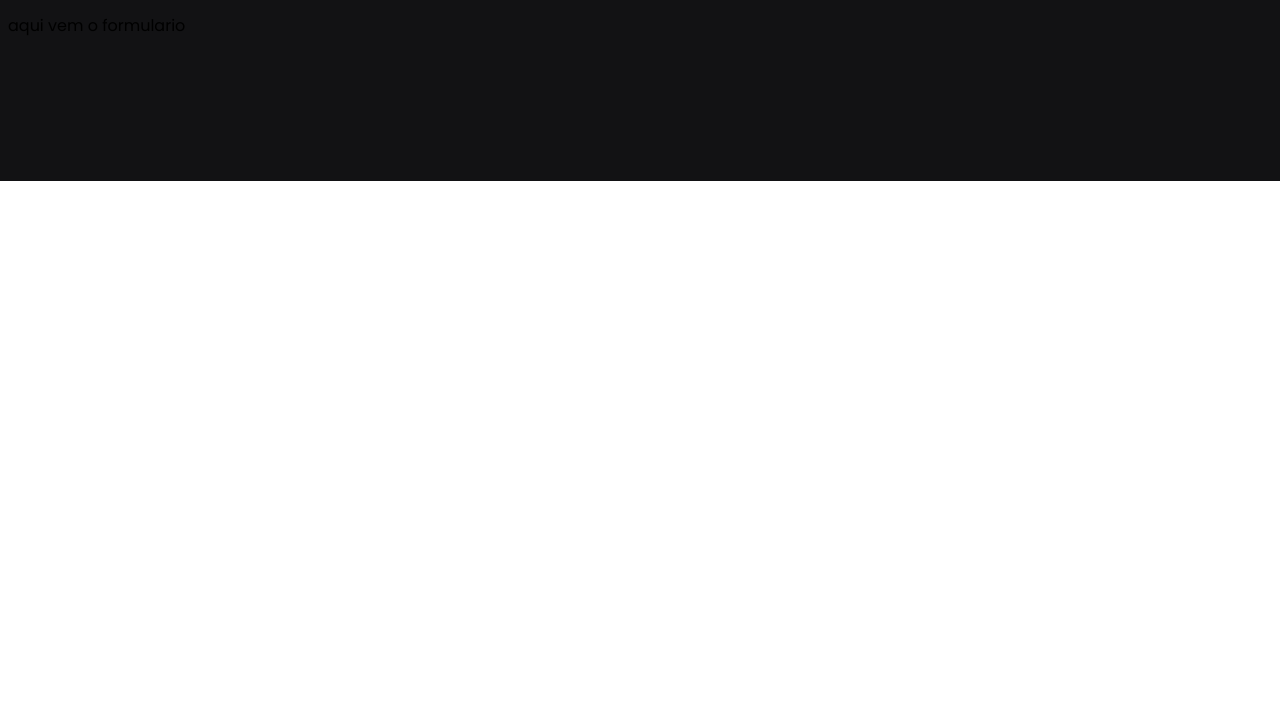
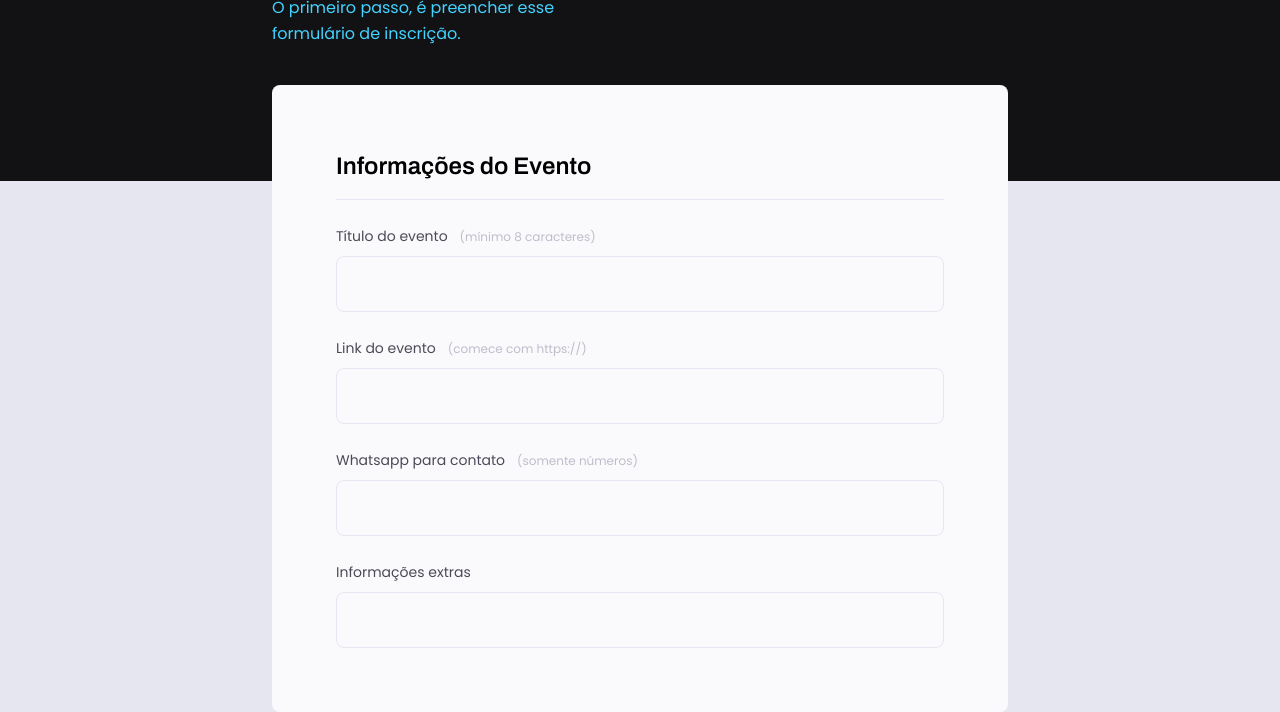
Before and after one commit to fabioromagnoli99/Projeto03, a plain HTML site: page index.html in a window 1280 px wide. Shown: the part 187-899 px from the top of the page. Before the commit the page ends 800 px from the top, so only its background shows below. Drawn offline with Linux system fonts and the light colour scheme.

Commit message:
add form

```diff
--- a/index.html
+++ b/index.html
@@ -8,13 +8,42 @@
     <link rel="stylesheet" href="style.css">
 </head>
 <body>
-    <header>
-        <h1>Crie e compartilhe seu evento.</h1>
-        <p>O primeiro passo, é preencher esse formulário de inscrição.</p>
-    </header>
-    <form action="">
-        aqui vem o formulario
-    </form>
+    <div class="page">
+        <header>
+            <h1>Crie e compartilhe seu evento.</h1>
+            <p>O primeiro passo, é preencher esse formulário de inscrição.</p>
+        </header>
+        <form>
 
+            <fieldset>
+            <div class="fieldset-wrapper">
+
+                <legend>Informações do Evento</legend>
+
+                <div class="input-wrapper">
+                    <label for="event-title">Título do evento<span>(mínimo 8 caracteres)</span></label>
+                    <input type="text" id="event-title" />
+                </div>
+
+                <div class="input-wrapper">
+                    <label for="event-link">Link do evento<span>(comece com https://)</span></label>
+                    <input type="text" id="event-link" />
+                </div>
+
+                <div class="input-wrapper">
+                    <label for="event-whatsapp">Whatsapp para contato<span>(somente números)</span></label>
+                    <input type="text" id="event-whatsapp" />
+                </div>
+
+                <div class="input-wrapper">
+                    <label for="event-extras">Informações extras</label>
+                    <input type="text" id="event-extras" />
+                </div>
+
+            </div>
+            </fieldset>
+
+        </form>
+    </div>
 </body>
 </html>
--- a/style.css
+++ b/style.css
@@ -1,28 +1,19 @@
 @import url('https://fonts.googleapis.com/css2?family=Archivo:ital,wght@0,100..900;1,100..900&display=swap');
 @import url('https://fonts.googleapis.com/css2?family=Archivo:ital,wght@0,100..900;1,100..900&family=Poppins:ital,wght@0,100;0,200;0,300;0,400;0,500;0,600;0,700;0,800;0,900;1,100;1,200;1,300;1,400;1,500;1,600;1,700;1,800;1,900&display=swap');
 
-h1 {
-    font-family: "Archivo", sans-serif;
-    font-weight: 700;
-    font-size: 36px;
-    line-height: 42px;
-    color: #fff;
-
-    width: 319px;
+* {
+    margin: 0;
+    padding: 0;
+    box-sizing: border-box;
 }
 
-p {
-    color: #42D3FF;
-    width: 286px;
-
-    font-size: 16px;
-    font-style: normal;
-    font-weight: 400;
-    line-height: 26px;
+body, input, button, select textarea {
+    font-family: "Poppins", sans-serif;
 }
 
 body {
     font-family: "Poppins", sans-serif;
+    background: #E6E6F0;
 }
 
 body::before {
@@ -36,3 +27,99 @@ body::before {
     z-index: -1;
     position: absolute;
 }
+
+.page {
+    width: 736px;
+    margin: auto;
+}
+
+header {
+    width: 319px;
+
+    margin-top: 74px;
+}
+
+header h1 {
+    font-family: "Archivo", sans-serif;
+    font-weight: 700;
+    font-size: 36px;
+    line-height: 42px;
+    color: #fff;
+
+    margin-bottom: 24px;
+}
+
+header p {
+    color: #42D3FF;
+    font-size: 16px;
+    line-height: 26px;
+}
+
+form {
+    margin-top: 38px;
+    background: #fafafc;
+    border-radius: 8px;
+    min-height: 300px;
+
+    padding: 64px;
+}
+
+fieldset {
+    border: none;
+}
+
+.fieldset-wrapper {
+    display: flex;
+    flex-direction: column;
+    gap: 24px;
+}
+
+fieldset legend {
+    font-family: "Archivo", sans-serif;
+    font-weight: 600;
+    font-size: 24px;
+    line-height: 34px;
+
+    width: 100%;
+    padding-bottom: 16px ;
+    border-bottom: 1px solid #e6e6f0;
+
+}
+
+.input-wrapper {
+    display: flex;
+    flex-direction: column;
+}
+
+.input-wrapper label {
+    font-size: 14px;
+    line-height: 24px;
+
+    color: #4E4958;
+    margin-right: 12px;
+    margin-bottom: 8px;
+}
+
+.input-wrapper label span {
+    margin-left: 12px;
+
+    color: #C1BCCC;
+    font-size: 12px;
+    line-height: 20px;
+}
+
+.input-wrapper input {
+    background: #FAFAFC;
+
+    border: 1px solid #E6E6F0;
+    border-radius: 8px;
+
+    height: 56px;
+
+    padding: 0 24px;
+
+    font-size: 16px;
+    line-height: 26px;
+
+    color: #c1bccc;
+}
```
